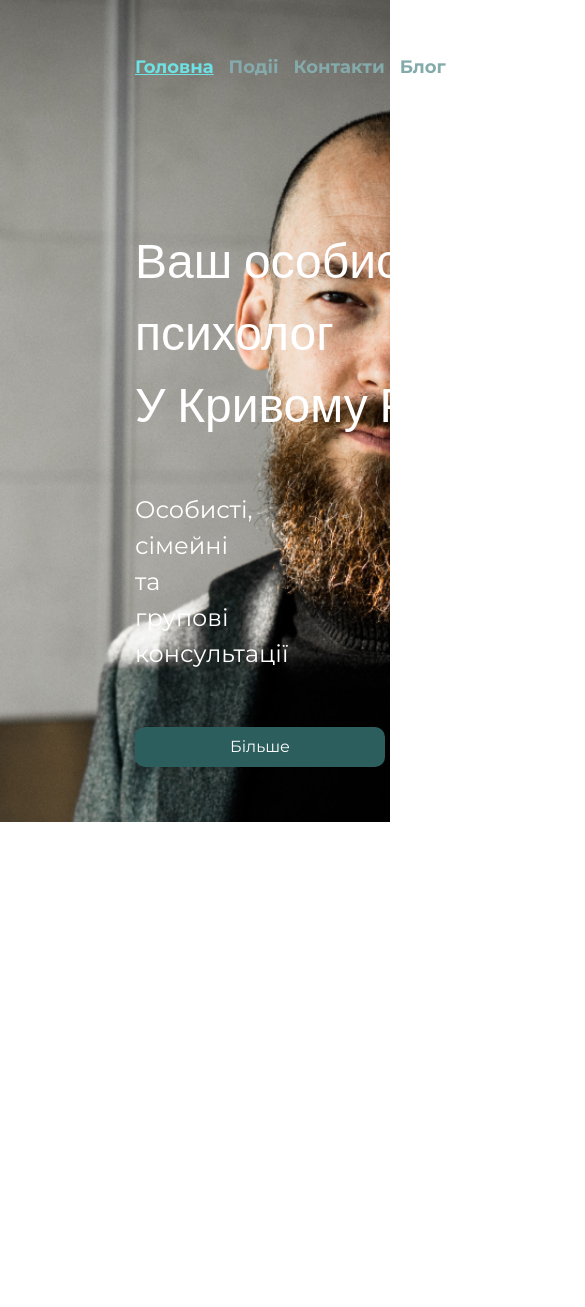
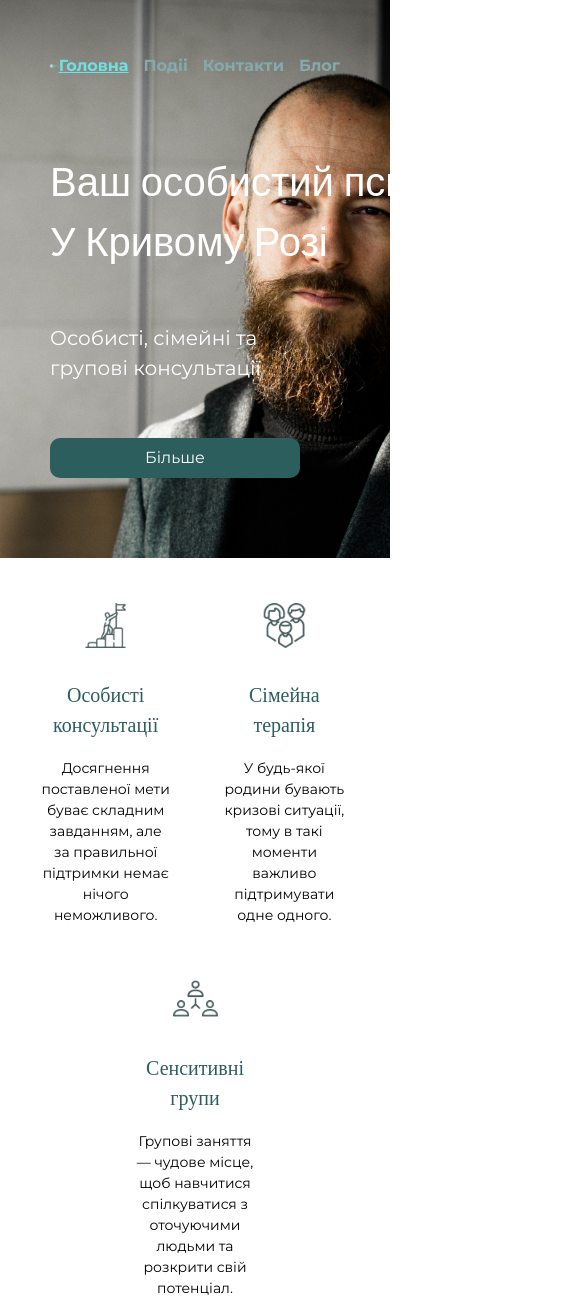
Before and after one commit to korfantiJulia/psychologist, a plain HTML site: page index.html in a window 390 px wide. Shown: the top 1307 px of the page, 585 px wide, since content can reach past the window. Before the commit the page ends 844 px from the top, so only its background shows below. Drawn offline with nearby package versions, Linux system fonts and the light colour scheme.

Commit message:
add section type-of-consult and adaptive for xl and lg sizes

```diff
--- a/index.html
+++ b/index.html
@@ -1,4 +1,4 @@
-<!DOCTYPE html>
+<!doctype html>
 <html lang="en">
   <head>
     <meta charset="UTF-8" />
@@ -49,5 +49,46 @@
 
       <button class="header__button">Більше</button>
     </header>
+
+    <main class="container">
+      <div class="consult">
+        <div class="consult__individ">
+          <img
+            class="consult__img"
+            src="./img/goal.png"
+            alt="Individual consultation image"
+          />
+          <h3 class="consult__title">Особисті консультації</h3>
+          <p class="consult__desc">
+            Досягнення поставленої мети буває складним завданням, але за
+            правильної підтримки немає нічого неможливого.
+          </p>
+        </div>
+        <div class="consult__family">
+          <img
+            class="consult__img"
+            src="./img/family-room.png"
+            alt="Family consultation image"
+          />
+          <h3 class="consult__title">Сімейна терапія</h3>
+          <p class="consult__desc">
+            У будь-якої родини бувають кризові ситуації, тому в такі моменти
+            важливо підтримувати одне одного.
+          </p>
+        </div>
+        <div class="consult__group">
+          <img
+            class="consult__img"
+            src="./img/network.png"
+            alt="Group consultation image"
+          />
+          <h3 class="consult__title">Сенситивні групи</h3>
+          <p class="consult__desc">
+            Групові заняття — чудове місце, щоб навчитися спілкуватися з
+            оточуючими людьми та розкрити свій потенціал.
+          </p>
+        </div>
+      </div>
+    </main>
   </body>
 </html>
--- a/scss/_header.scss
+++ b/scss/_header.scss
@@ -8,11 +8,15 @@
   background-size: cover;
   background-position: center;
   background-repeat: no-repeat;
-  padding: 54px 135px 0;
+  padding: 54px 135px 160px;
 
   &__logo {
     display: block;
     width: 200px;
+
+    @include mixins.respond(xl) {
+      width: 150px;
+    }
   }
 
   .nav {
@@ -36,6 +40,10 @@
         color: variables.$accent-brand-color;
         text-decoration: underline;
       }
+
+      @include mixins.respond(xl) {
+        font-size: 16px;
+      }
     }
   }
 
@@ -46,14 +54,35 @@
     font-size: 48px;
     margin-top: 140px;
     margin-bottom: 55px;
+
+    @include mixins.respond(xl) {
+      font-size: 40px;
+    }
+
+    @include mixins.respond(lg) {
+      margin-top: 70px;
+    }
   }
 
   &__desc {
     font-size: 24px;
     margin-bottom: 55px;
+    @include mixins.respond(xl) {
+      font-size: 20px;
+    }
   }
 
   &__button {
     @include mixins.button(variables.$brand-color-dark);
   }
+
+  @include mixins.respond(xl) {
+    padding-left: 50px;
+    padding-right: 50px;
+    height: auto;
+  }
+
+  @include mixins.respond(lg) {
+    padding-bottom: 80px;
+  }
 }
--- a/scss/_importer.scss
+++ b/scss/_importer.scss
@@ -3,3 +3,4 @@
 @forward "mixins";
 @forward "basic";
 @forward "header";
+@forward "type-of-consult";
--- a/scss/_mixins.scss
+++ b/scss/_mixins.scss
@@ -16,3 +16,29 @@
   cursor: pointer;
   transition: all 0.5s;
 }
+
+@mixin respond($breakpoint) {
+  @if $breakpoint == xl {
+    @media (max-width: 1200px) {
+      @content;
+    }
+  }
+
+  @if $breakpoint == lg {
+    @media (max-width: 900px) {
+      @content;
+    }
+  }
+
+  @if $breakpoint == md {
+    @media (max-width: 670px) {
+      @content;
+    }
+  }
+
+  @if $breakpoint == sm {
+    @media (max-width: 470px) {
+      @content;
+    }
+  }
+}
--- /dev/null
+++ b/scss/_type-of-consult.scss
@@ -0,0 +1,56 @@
+@use "variables";
+@use "mixins";
+
+.consult {
+  width: 1080px;
+  color: variables.$text-color-black;
+  @include mixins.display-flex(center);
+  gap: 90px;
+  margin: 60px auto 40px;
+
+  &__img {
+    width: 56px;
+    margin-bottom: 30px;
+
+    @include mixins.respond(xl) {
+      width: 45px;
+    }
+  }
+
+  &__title {
+    font-family: "Oswald";
+    font-size: 24px;
+    font-weight: 500;
+    color: variables.$brand-color-dark;
+    margin-bottom: 20px;
+
+    @include mixins.respond(xl) {
+      font-size: 20px;
+    }
+  }
+
+  @include mixins.respond(xl) {
+    width: 100%;
+    gap: 20px;
+    font-size: 14px;
+  }
+
+  @include mixins.respond(lg) {
+    width: 100%;
+    margin-top: 40px;
+    margin-bottom: 30px;
+    flex-wrap: wrap;
+    gap: 40px;
+  }
+}
+
+.consult__individ,
+.consult__family,
+.consult__group {
+  width: 33%;
+  display: flex;
+  flex-direction: column;
+  align-items: center;
+  text-align: center;
+  padding: 5px;
+}
--- a/scss/style.scss
+++ b/scss/style.scss
@@ -26,4 +26,5 @@ a {
 .container {
   max-width: 1440px;
   margin: 0 auto;
+  background-color: importer.$primary-text-color;
 }
```
Also changed, not shown: css/style.css, img/family-room.png (added), img/goal.png (added), img/network.png (added), 1 other file.
